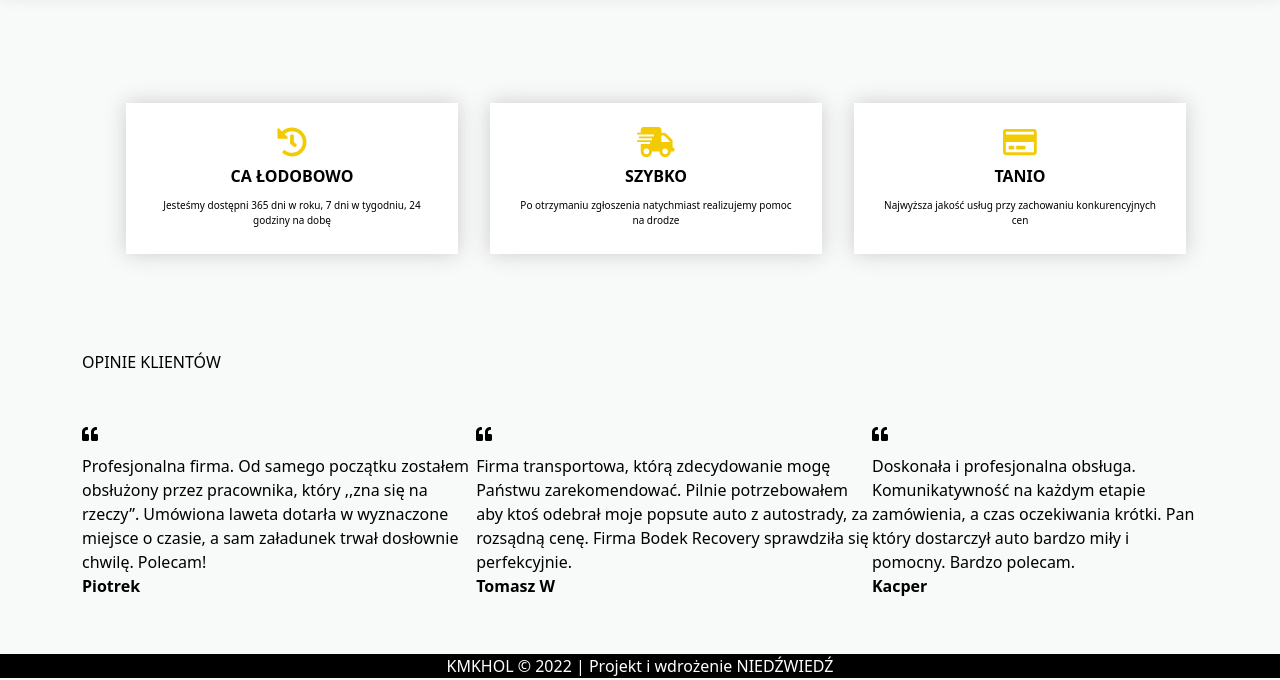
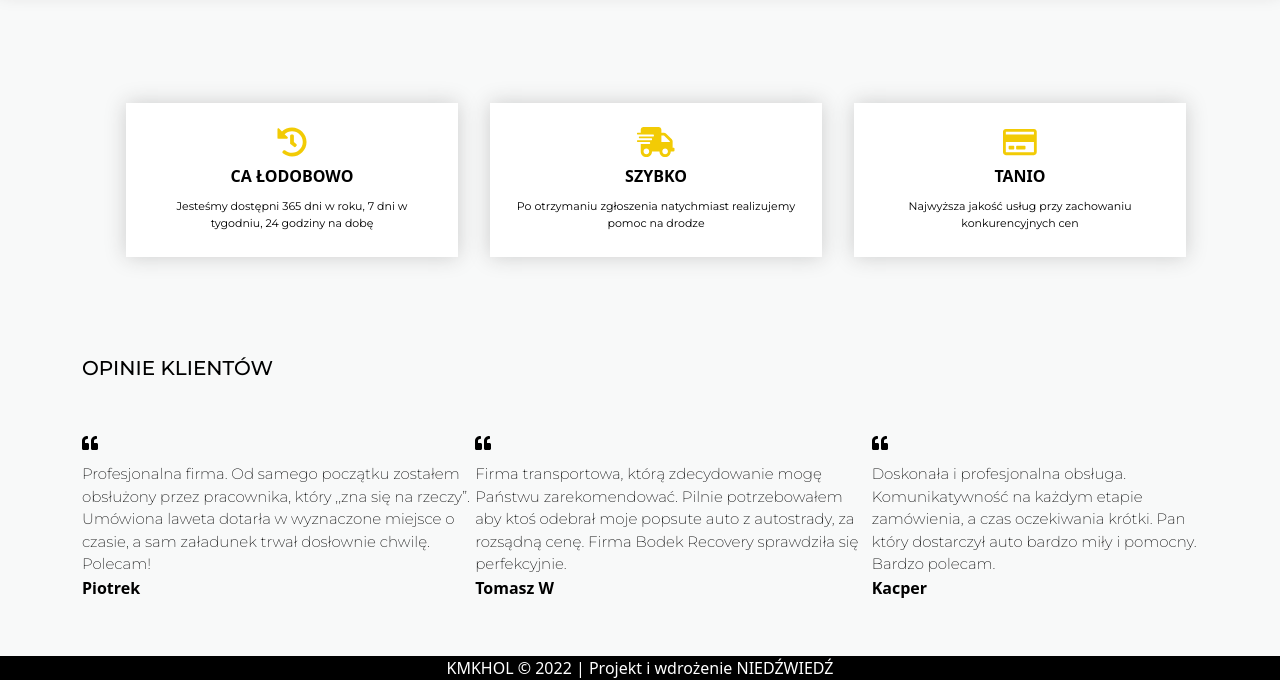
Before and after one commit to Niedzwiedz1/KMKHOL, a plain HTML site: page index.html in a window 1280 px wide. Shown: the part 667-1347 px from the top of the page. Drawn offline with nearby package versions, Linux system fonts and the light colour scheme.

Commit message:
czcionki adj

```diff
--- a/index.html
+++ b/index.html
@@ -9,7 +9,9 @@
     <link rel="stylesheet" href="style.css">
     <link rel="preconnect" href="https://fonts.googleapis.com">
     <link rel="preconnect" href="https://fonts.gstatic.com" crossorigin>
-    <link href="https://fonts.googleapis.com/css2?family=Montserrat:ital,wght@0,600&display=swap" rel="stylesheet">
+    <link href="https://fonts.googleapis.com/css2?family=Montserrat:ital,wght@0,100;0,200;0,300;0,400;0,500;0,600;1,100;1,200;1,300;1,400;1,500&family=Roboto+Slab:wght@100;200;300;400&display=swap" rel="stylesheet">
+
+
 </head>
 <body>
 <div id="page" class="d-flex flex-column" >
@@ -98,11 +100,12 @@
 
     <div class="container mt-2 mb-2" style="color: black">
         <div class="d-flex flex-column">
-            <div class="mt-5">OPINIE KLIENTÓW</div>
+            <div class="mt-5 opinie">OPINIE KLIENTÓW</div>
             <div class="d-flex mt-5">
                 <div>
                     <div><i class="fas fa-quote-left"></i></div>
-                    <div class="mt-2">Profesjonalna firma. Od samego początku zostałem obsłużony przez pracownika, który
+                    <div class="mt-2 opinietresc">Profesjonalna firma. Od samego początku zostałem obsłużony przez
+                        pracownika, który
                         ,,zna
                         się na rzeczy”. Umówiona laweta dotarła w wyznaczone miejsce o czasie, a sam załadunek trwał dosłownie chwilę. Polecam!
                     </div>
@@ -111,7 +114,7 @@
 
                 <div>
                     <div><i class="fas fa-quote-left"></i></div>
-                    <div class="mt-2">Firma transportowa, którą zdecydowanie mogę Państwu zarekomendować. Pilnie
+                    <div class="mt-2 opinietresc">Firma transportowa, którą zdecydowanie mogę Państwu zarekomendować. Pilnie
                         potrzebowałem aby ktoś odebrał moje popsute auto z autostrady, za rozsądną cenę. Firma Bodek Recovery sprawdziła się perfekcyjnie.
                         </div>
                     <div><b>Tomasz W</b></div>
@@ -119,7 +122,8 @@
 
                 <div>
                     <div><i class="fas fa-quote-left"></i></div>
-                    <div class="mt-2">Doskonała i profesjonalna obsługa. Komunikatywność na każdym etapie zamówienia, a czas
+                    <div class="mt-2 opinietresc">Doskonała i profesjonalna obsługa. Komunikatywność na każdym etapie
+                        zamówienia, a czas
                         oczekiwania krótki. Pan który dostarczył auto bardzo miły i pomocny. Bardzo polecam.
                         </div>
                     <div><b>Kacper</b></div>
--- a/style.css
+++ b/style.css
@@ -17,6 +17,7 @@
 {
     color: rgba(55, 55, 27, 1);
     font-family: 'Montserrat', "Songti TC";
+    font-weight: 600;
 }
 
 body
@@ -29,11 +30,13 @@ body
 {
     font-size: 20px;
     align-items: center;
+    font-family: 'Roboto Slab', serif;
 }
 
 .topbar
 {
     background-color: rgba(242, 203, 5, 1);
+    font-family: 'Roboto Slab', serif;
 }
 
 .midbar1
@@ -66,8 +69,9 @@ body
 .iconopis
 {
     text-align: center;
-    font-size: 10px;
+    font-size: 11px;
     padding: 10px;
+    font-family: 'Montserrat', "Songti TC";
 }
 .footer
 {
@@ -86,6 +90,7 @@ body
 {
     font-size: 30px;
     margin-top: 10px;
+    font-family: 'Roboto Slab', serif;
 }
 
 .bankicon
@@ -96,6 +101,7 @@ body
 .bankdetails
 {
     font-size: 20px;
+    font-family: 'Roboto Slab', serif;
 }
 
 .topbarenvelope
@@ -109,6 +115,7 @@ body
 
 .content {
     margin-top: 12rem!important;
+    font-family: 'Roboto Slab', serif;
 }
 
 .zadzwon
@@ -116,8 +123,23 @@ body
     margin-bottom: 6.5rem!important;
     background-color: rgba(242, 203, 5, 1);
     border: none;
+    font-family: 'Roboto Slab', serif;
 }
 .cechyicons
 {
     font-size: 30px;
 }
+
+.opinie
+{
+    font-family: 'Montserrat', "Songti TC";
+    font-size: 20px;
+    font-weight: 500;
+}
+
+.opinietresc
+{
+    font-family: 'Montserrat', "Songti TC" ;
+    font-weight: 200;
+    font-size: 15px;
+}
```
